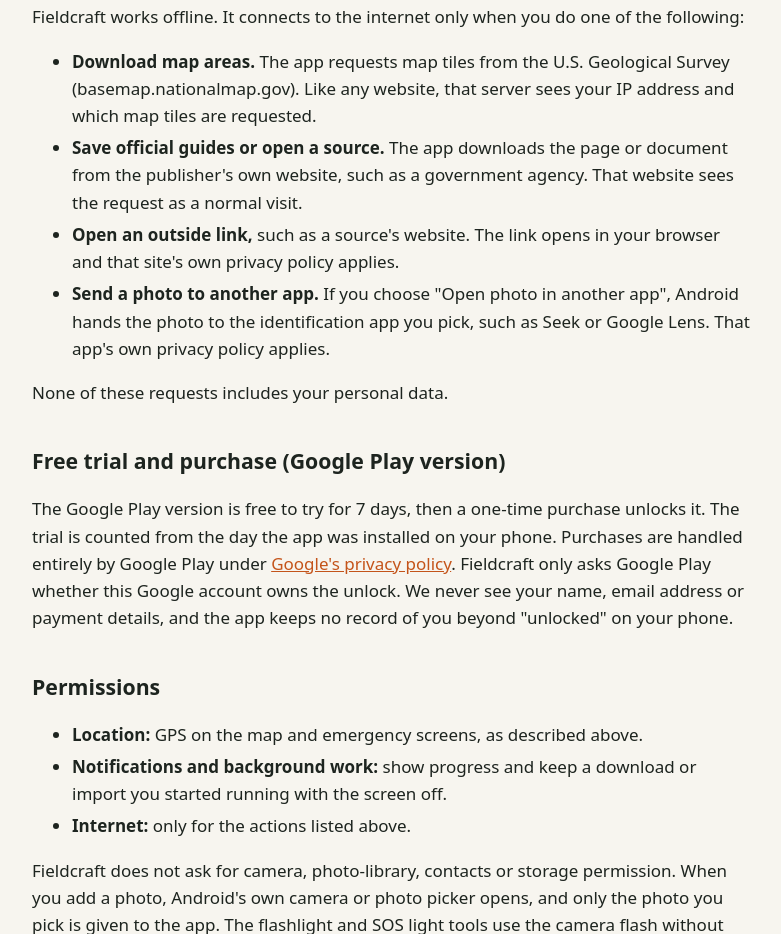
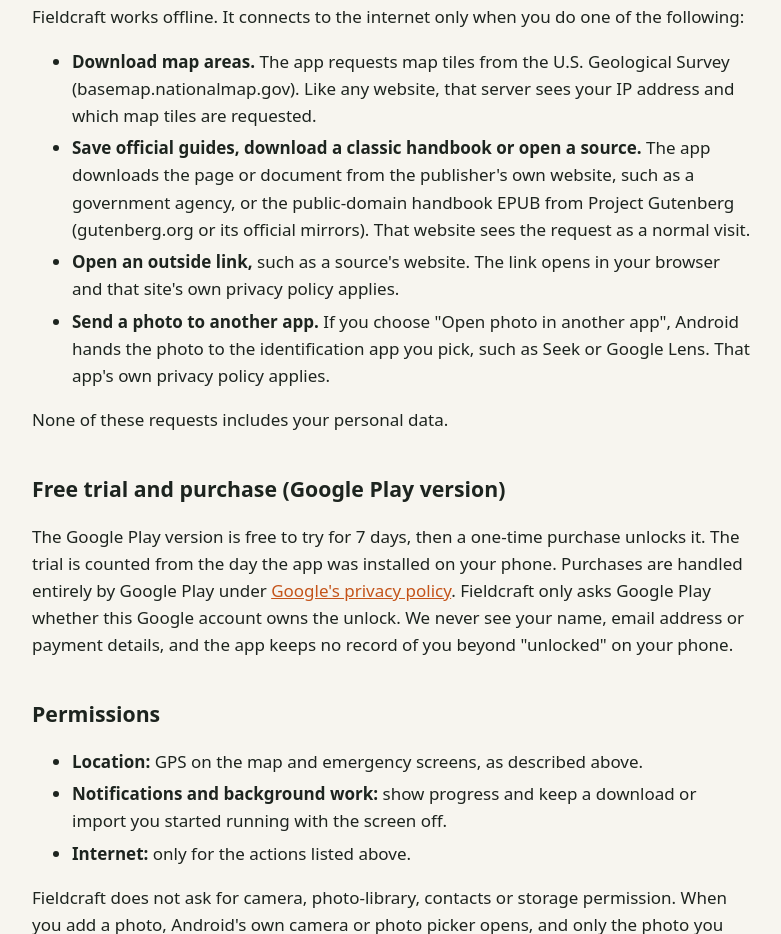
Before and after one commit to A-TeamApps/A-TeamApps.github.io, a plain HTML site: page Fieldcraft/privacy.html in a window 1280 px wide. Shown: the part 1234-2168 px from the top of the page, without its empty margins (248-1029 px from the left). Drawn offline with Linux system fonts and the light colour scheme.

Commit message:
Fieldcraft privacy policy: classic handbook downloads from Project Gutenberg (1.3.5)
Co-Authored-By: Claude Opus 5.5 <noreply@anthropic.com>
Claude-Session: https://claude.ai/code/session_01Ad5tMxtceUYZ5XeuJHPV1o

```diff
--- a/Fieldcraft/privacy.html
+++ b/Fieldcraft/privacy.html
@@ -45,7 +45,7 @@
 <p>Fieldcraft works offline. It connects to the internet only when you do one of the following:</p>
 <ul>
   <li><b>Download map areas.</b> The app requests map tiles from the U.S. Geological Survey (basemap.nationalmap.gov). Like any website, that server sees your IP address and which map tiles are requested.</li>
-  <li><b>Save official guides or open a source.</b> The app downloads the page or document from the publisher's own website, such as a government agency. That website sees the request as a normal visit.</li>
+  <li><b>Save official guides, download a classic handbook or open a source.</b> The app downloads the page or document from the publisher's own website, such as a government agency, or the public-domain handbook EPUB from Project Gutenberg (gutenberg.org or its official mirrors). That website sees the request as a normal visit.</li>
   <li><b>Open an outside link,</b> such as a source's website. The link opens in your browser and that site's own privacy policy applies.</li>
   <li><b>Send a photo to another app.</b> If you choose "Open photo in another app", Android hands the photo to the identification app you pick, such as Seek or Google Lens. That app's own privacy policy applies.</li>
 </ul>
```
